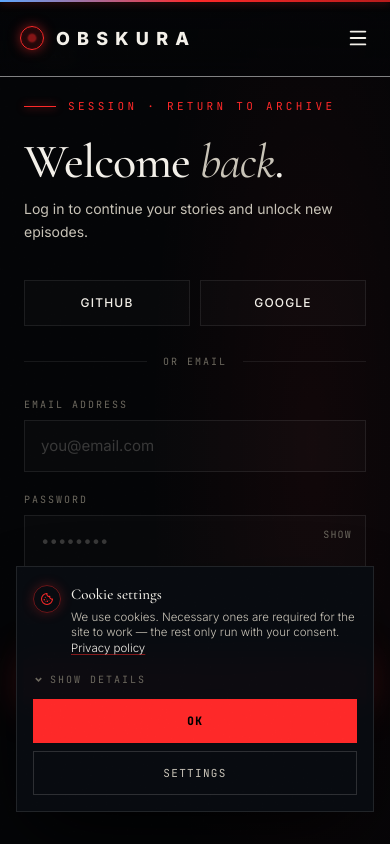
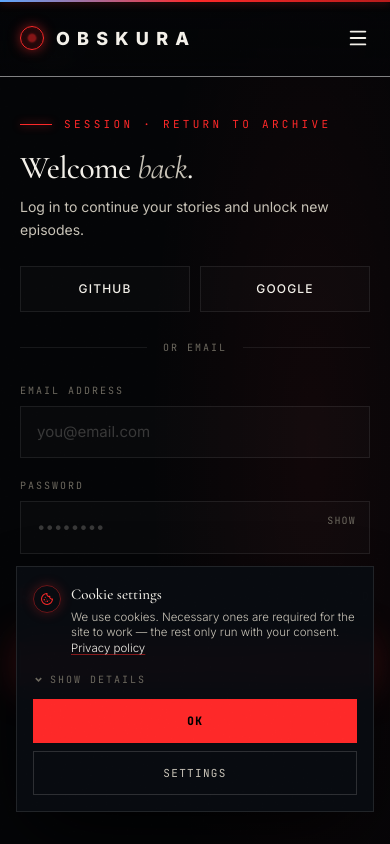
Before and after one commit to Krystiantechni/Obskura, a React (Vite) app: page /login in a window 390 px wide. Shown: the top 844 px of the page. Built offline with nearby package versions, Linux system fonts and the light colour scheme.

Commit message:
mobile-first: Login — fluid h1 (clamp), mobilny padding/spacing, flex-wrap remember-row

```diff
--- a/src/pages/Login.jsx
+++ b/src/pages/Login.jsx
@@ -54,17 +54,17 @@
       </div>
 
       {/* Form */}
-      <div className="relative flex items-center justify-center px-6 py-20 lg:px-[60px]">
-        <Link to="/" className="absolute left-6 top-8 inline-flex min-h-[44px] items-center font-mono text-[11px] uppercase tracking-mono text-ink-2 hover:text-ink-0 lg:left-[60px]">
+      <div className="relative flex items-center justify-center px-5 py-16 sm:px-8 lg:px-[60px]">
+        <Link to="/" className="absolute left-5 top-8 inline-flex min-h-[44px] items-center font-mono text-[11px] uppercase tracking-mono text-ink-2 hover:text-ink-0 sm:left-8 lg:left-[60px]">
           {t("login.back")}
         </Link>
 
         <form className="w-full max-w-[420px]" onSubmit={onSubmit} noValidate>
-          <Eyebrow className="mb-6">{t("login.eyebrow")}</Eyebrow>
-          <h1 className="mb-3 font-serif text-5xl font-medium leading-none tracking-[-0.02em]">
+          <Eyebrow className="mb-5 lg:mb-6">{t("login.eyebrow")}</Eyebrow>
+          <h1 className="mb-3 font-serif text-[clamp(2rem,8vw,3rem)] font-medium leading-none tracking-[-0.02em] lg:text-5xl">
             {t("login.h1_p1")} <em className="italic text-ink-1">{t("login.h1_p2")}</em>.
           </h1>
-          <p className="mb-9 text-sm leading-relaxed text-ink-1">{t("login.sub")}</p>
+          <p className="mb-6 text-sm leading-relaxed text-ink-1 lg:mb-9">{t("login.sub")}</p>
 
           <div className="grid grid-cols-2 gap-2.5">
             {[t("login.oauth_github"), t("login.oauth_google")].map((o) => (
@@ -101,7 +101,7 @@
 
           {serverError && <p className="mb-4 border border-red/40 bg-red/[0.06] p-2.5 font-mono text-[11px] text-red" role="alert">{serverError}</p>}
 
-          <div className="mb-7 flex items-center justify-between">
+          <div className="mb-6 flex flex-wrap items-center justify-between gap-y-1 lg:mb-7">
             <label className="flex cursor-pointer items-center gap-2.5 text-xs text-ink-1">
               <input type="checkbox" defaultChecked className="h-4 w-4 accent-red" />
               {t("login.remember")}
```
